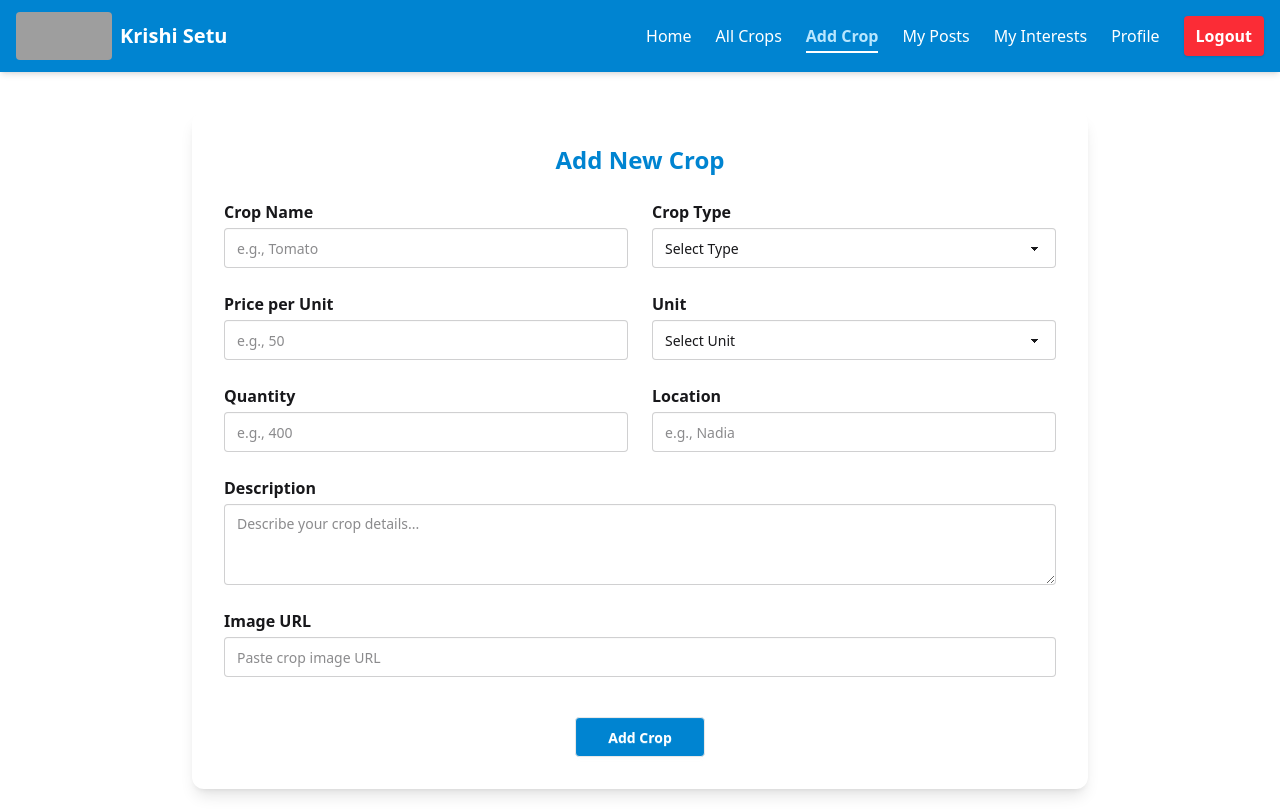
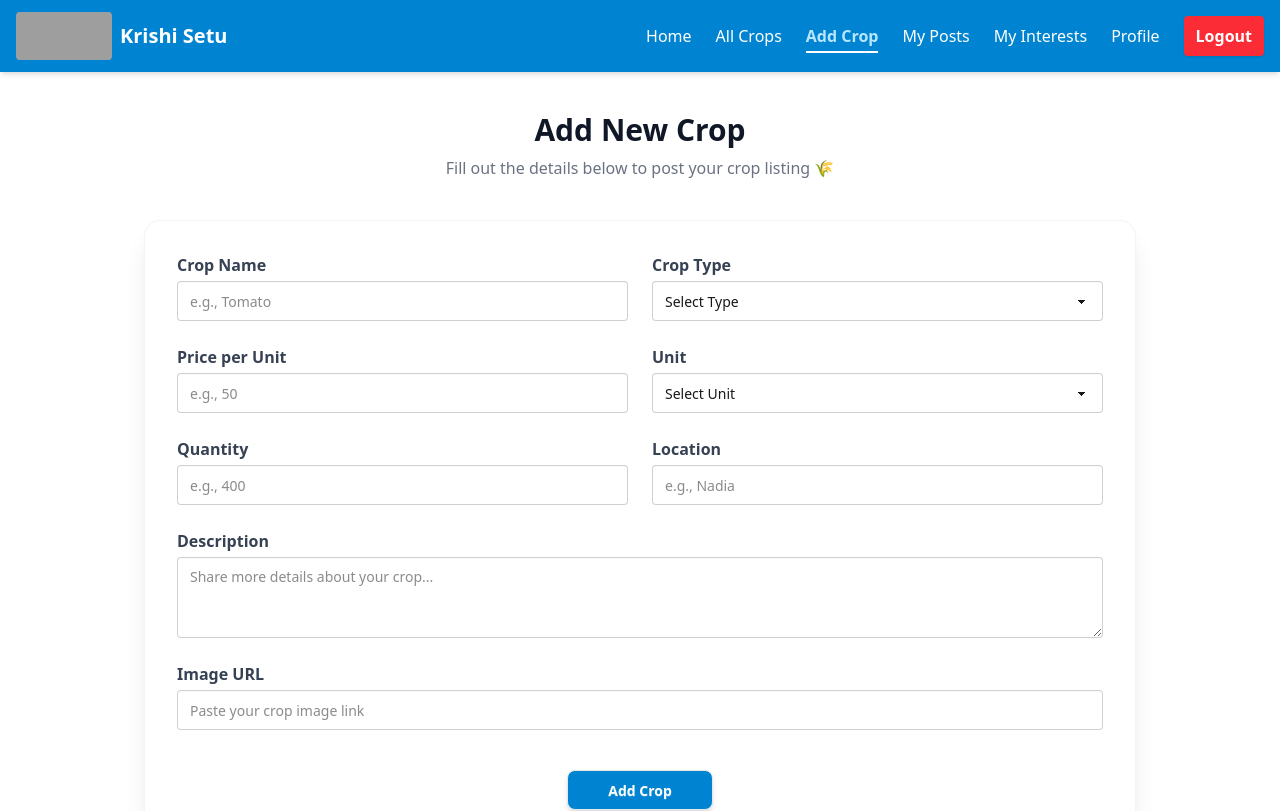
Before and after one commit to ikbal-mondal/krishi-setu, a React (Vite) app: page /add-crop in a window 1280 px wide. Shown: the top 811 px of the page. Built offline with nearby package versions, Linux system fonts and the light colour scheme; no server answers; sample sign-in values are in the browser's storage; grey boxes are pictures that could not be loaded.

Commit message:
update details page deisng and profile deisng

```diff
--- a/src/Pages/AddCrop.jsx
+++ b/src/Pages/AddCrop.jsx
@@ -80,31 +80,39 @@ export default function AddCrop() {
   };
 
   return (
-    <section className="max-w-4xl mx-auto bg-white shadow-lg rounded-xl p-8 my-10">
-      <h2 className="text-2xl font-bold text-sky-600 mb-6 text-center">
-        Add New Crop
-      </h2>
+    <section className="max-w-5xl mx-auto px-4 py-10">
+      {/* Title Section */}
+      <div className="text-center mb-10">
+        <h2 className="text-3xl font-bold text-gray-900">Add New Crop</h2>
+        <p className="text-gray-500 mt-2">
+          Fill out the details below to post your crop listing 🌾
+        </p>
+      </div>
 
+      {/* Form Container */}
+      <div className="bg-white shadow-xl rounded-2xl p-8 border border-gray-100">
         <form onSubmit={handleSubmit} className="grid md:grid-cols-2 gap-6">
-        <div>
-          <label className="block font-semibold mb-1">Crop Name</label>
+          {/* Name */}
+          <div className="flex flex-col gap-1">
+            <label className="text-gray-700 font-semibold">Crop Name</label>
             <input
               type="text"
               name="name"
               value={form.name}
               onChange={handleChange}
-            className="input input-bordered w-full"
+              className="input input-bordered w-full focus:border-sky-600"
               placeholder="e.g., Tomato"
             />
           </div>
 
-        <div>
-          <label className="block font-semibold mb-1">Crop Type</label>
+          {/* Type */}
+          <div className="flex flex-col gap-1">
+            <label className="text-gray-700 font-semibold">Crop Type</label>
             <select
               name="type"
               value={form.type}
               onChange={handleChange}
-            className="select select-bordered w-full"
+              className="select select-bordered w-full focus:border-sky-600"
             >
               <option value="">Select Type</option>
               <option value="Vegetable">Vegetable</option>
@@ -115,25 +123,29 @@ export default function AddCrop() {
             </select>
           </div>
 
-        <div>
-          <label className="block font-semibold mb-1">Price per Unit</label>
+          {/* Price */}
+          <div className="flex flex-col gap-1">
+            <label className="text-gray-700 font-semibold">
+              Price per Unit
+            </label>
             <input
               type="number"
               name="pricePerUnit"
               value={form.pricePerUnit}
               onChange={handleChange}
-            className="input input-bordered w-full"
+              className="input input-bordered w-full focus:border-sky-600"
               placeholder="e.g., 50"
             />
           </div>
 
-        <div>
-          <label className="block font-semibold mb-1">Unit</label>
+          {/* Unit */}
+          <div className="flex flex-col gap-1">
+            <label className="text-gray-700 font-semibold">Unit</label>
             <select
               name="unit"
               value={form.unit}
               onChange={handleChange}
-            className="select select-bordered w-full"
+              className="select select-bordered w-full focus:border-sky-600"
             >
               <option value="">Select Unit</option>
               <option value="kg">Kg</option>
@@ -142,64 +154,70 @@ export default function AddCrop() {
             </select>
           </div>
 
-        <div>
-          <label className="block font-semibold mb-1">Quantity</label>
+          {/* Quantity */}
+          <div className="flex flex-col gap-1">
+            <label className="text-gray-700 font-semibold">Quantity</label>
             <input
               type="number"
               name="quantity"
               value={form.quantity}
               onChange={handleChange}
-            className="input input-bordered w-full"
+              className="input input-bordered w-full focus:border-sky-600"
               placeholder="e.g., 400"
             />
           </div>
 
-        <div>
-          <label className="block font-semibold mb-1">Location</label>
+          {/* Location */}
+          <div className="flex flex-col gap-1">
+            <label className="text-gray-700 font-semibold">Location</label>
             <input
               type="text"
               name="location"
               value={form.location}
               onChange={handleChange}
-            className="input input-bordered w-full"
+              className="input input-bordered w-full focus:border-sky-600"
               placeholder="e.g., Nadia"
             />
           </div>
 
-        <div className="md:col-span-2">
-          <label className="block font-semibold mb-1">Description</label>
+          {/* Description */}
+          <div className="md:col-span-2 flex flex-col gap-1">
+            <label className="text-gray-700 font-semibold">Description</label>
             <textarea
               name="description"
               value={form.description}
               onChange={handleChange}
-            className="textarea textarea-bordered w-full"
-            placeholder="Describe your crop details..."
+              className="textarea textarea-bordered w-full focus:border-sky-600"
               rows="3"
-          />
+              placeholder="Share more details about your crop..."
+            ></textarea>
           </div>
 
-        <div className="md:col-span-2">
-          <label className="block font-semibold mb-1">Image URL</label>
+          {/* Image URL */}
+          <div className="md:col-span-2 flex flex-col gap-1">
+            <label className="text-gray-700 font-semibold">Image URL</label>
             <input
               type="url"
               name="image"
               value={form.image}
               onChange={handleChange}
-            className="input input-bordered w-full"
-            placeholder="Paste crop image URL"
+              className="input input-bordered w-full focus:border-sky-600"
+              placeholder="Paste your crop image link"
             />
           </div>
 
+          {/* Submit Button */}
           <div className="md:col-span-2 flex justify-center mt-4">
             <button
               type="submit"
               disabled={loading}
-            className="btn bg-sky-600 hover:bg-sky-700 text-white px-8"
+              className="btn bg-sky-600 hover:bg-sky-700 text-white px-10 py-2 rounded-lg shadow-md"
             >
               {loading ? "Adding..." : "Add Crop"}
             </button>
           </div>
         </form>
+      </div>
     </section>
   );
 }
```
Also changed, not shown: src/Pages/CropDetails.jsx (+40 -41 lines), src/Pages/Profile.jsx (+77 -44 lines). Lines whose indentation alone changed are shown as unchanged.
